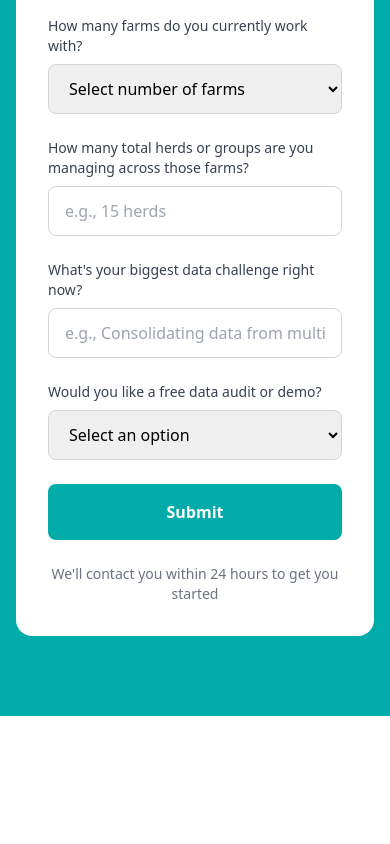
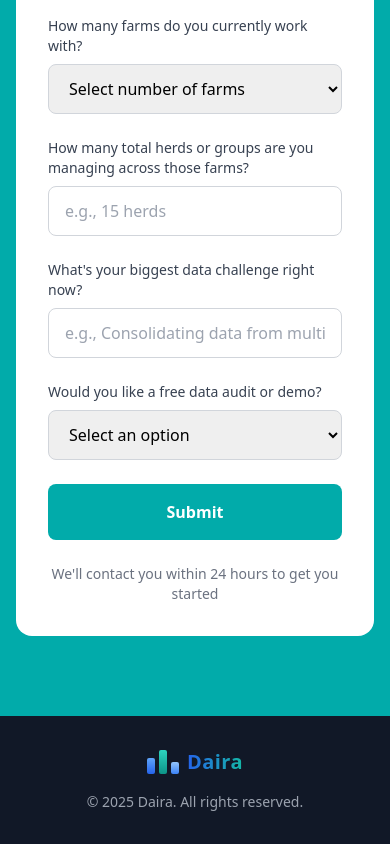
Before and after one commit to csong21/daira-landing-page, a React (Create React App) app: page / in a window 390 px wide. Shown: the part 5885-6729 px from the top of the page. Before the commit the page ends 6601 px from the top, so only its background shows below. Built offline with nearby package versions, Linux system fonts and the light colour scheme.

Commit message:
Add Footer

```diff
--- a/src/App.js
+++ b/src/App.js
@@ -825,6 +825,32 @@ function Contact() {
   )
 }
 
+// Footer Section
+function Footer() {
+  return (
+    <footer className="bg-gray-900 py-8">
+      <div className="max-w-7xl mx-auto px-4 sm:px-6 lg:px-8">
+        <div className="text-center">
+          <div className="flex items-center justify-center space-x-2 mb-4">
+            {/* Same logo as header */}
+            <div className="flex items-end space-x-1">
+              <div className="w-2 h-4 bg-gradient-to-t from-blue-600 to-blue-400 rounded-sm"></div>
+              <div className="w-2 h-6 bg-gradient-to-t from-teal-600 to-teal-400 rounded-sm"></div>
+              <div className="w-2 h-3 bg-gradient-to-t from-blue-500 to-blue-300 rounded-sm"></div>
+            </div>
+            <div className="text-xl font-bold bg-gradient-to-r from-blue-600 to-teal-500 bg-clip-text text-transparent tracking-wide">
+              Daira
+            </div>
+          </div>
+          <p className="text-gray-400 text-sm">
+            © 2025 Daira. All rights reserved.
+          </p>
+        </div>
+      </div>
+    </footer>
+  )
+}
+
 // Main Component
 export default function DairyLandingPage() {
   return (
@@ -836,6 +862,7 @@ export default function DairyLandingPage() {
       <DataStandardizationProcess />
       <FAQ />
       <Contact />
+      <Footer />
     </div>
   )
 }
```
